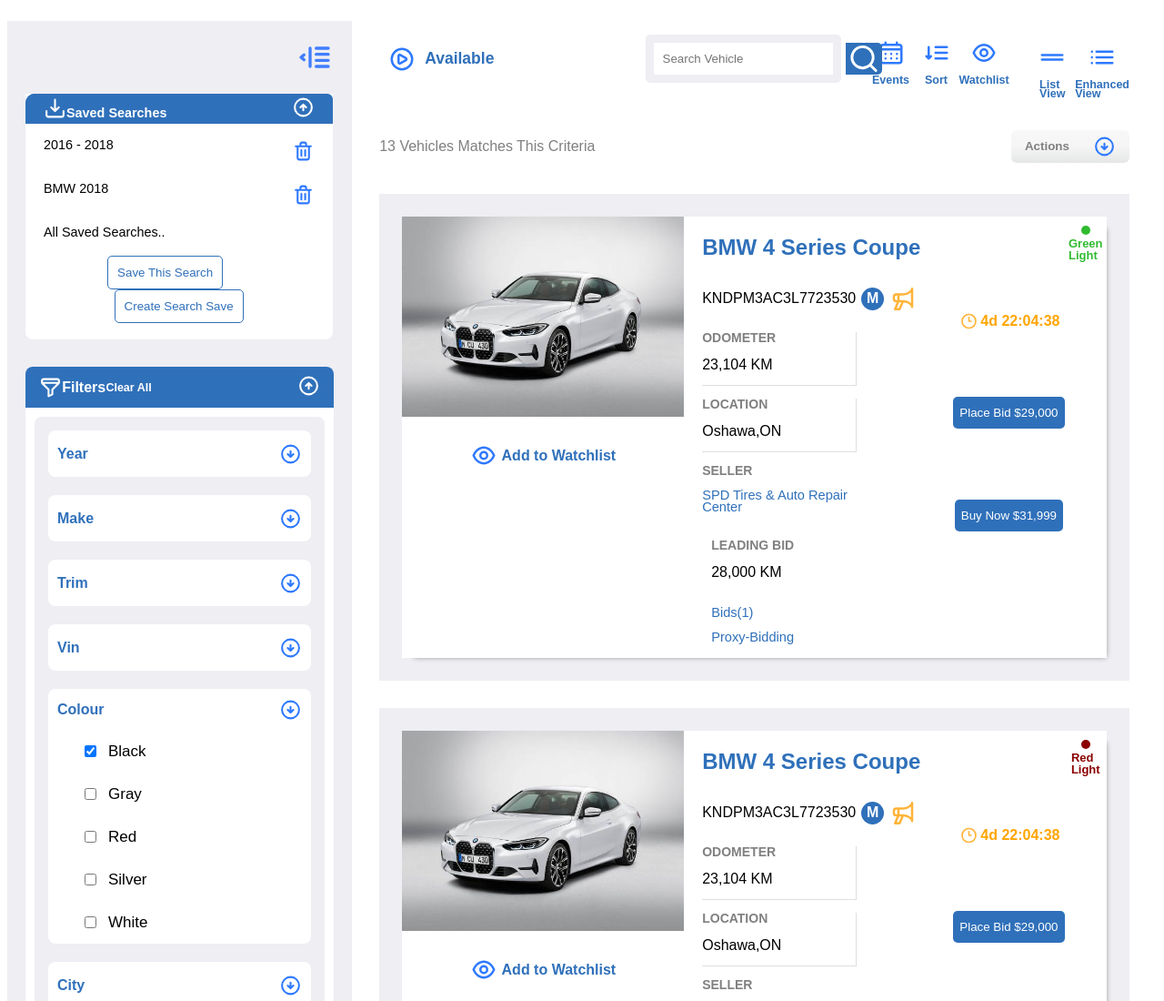
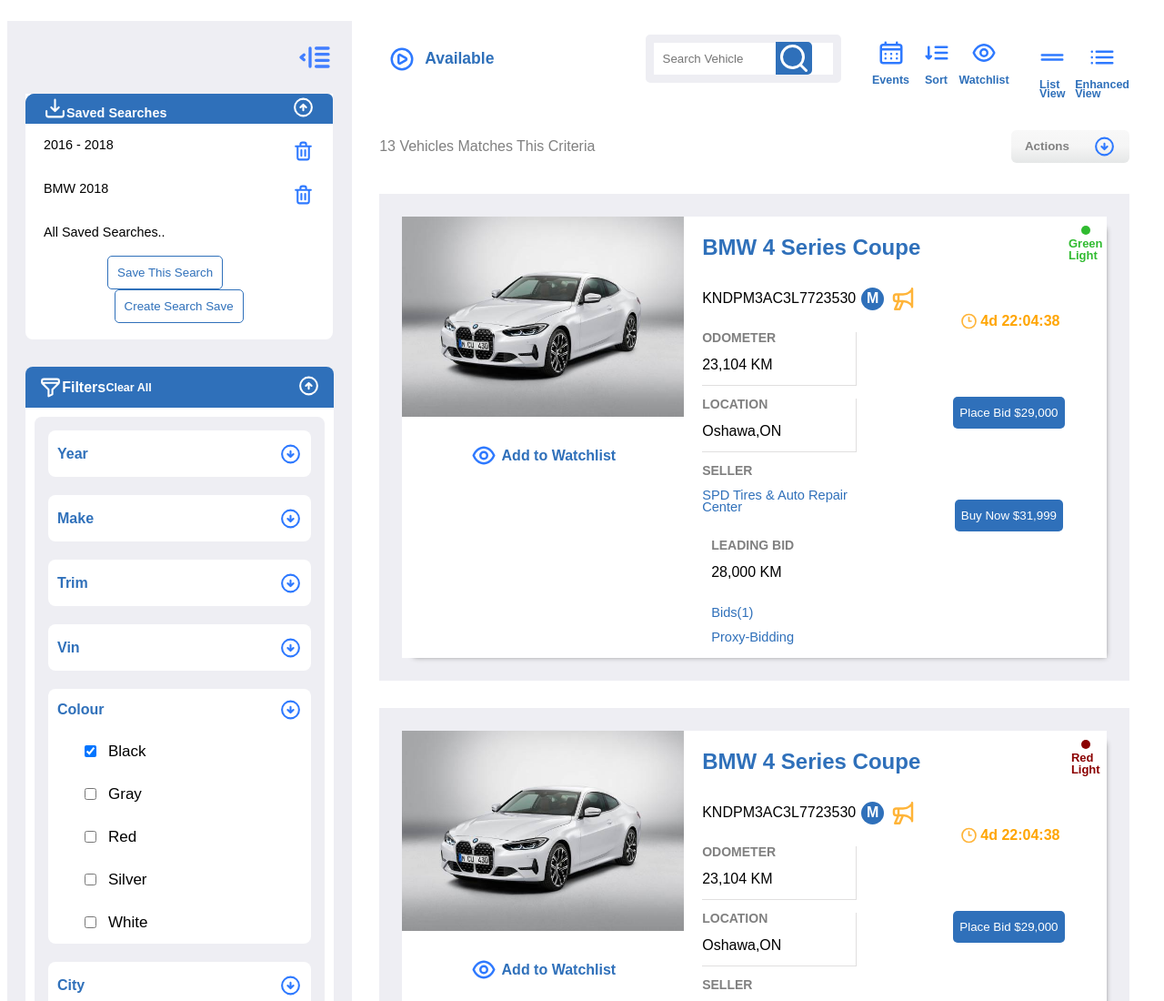
Before and after one commit to Michaela-K/Vehicle-Listing, a plain HTML site: page index.html in a window 1280 px wide. Shown: the top 1100 px of the page at 91% size. Drawn offline with nearby package versions, Linux system fonts and the light colour scheme.

Commit message:
fixed search bar

```diff
--- a/style.css
+++ b/style.css
@@ -293,11 +293,11 @@
 .search-icon{
     background-color: var(--nav-buttons-color);
     border-radius: 0px 5px 5px 0px;
-    height: 35px;
+    height: 36px;
     width: 40px;
     position: absolute;                                             /* is it ok to position the search icon?*/
-    top: 14px;
-    left: 250px;
+    top: 13px;
+    left: 173px;
 }
 
 .leftofright-nav{
```
